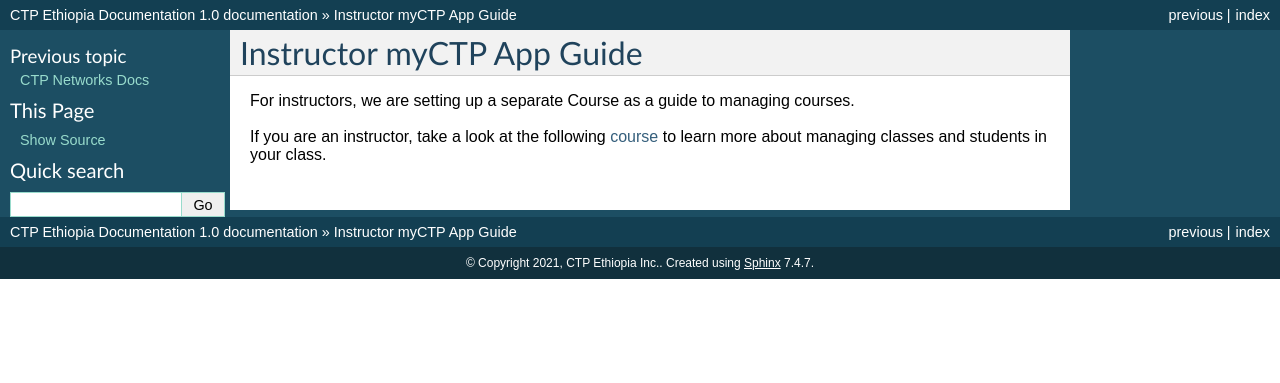
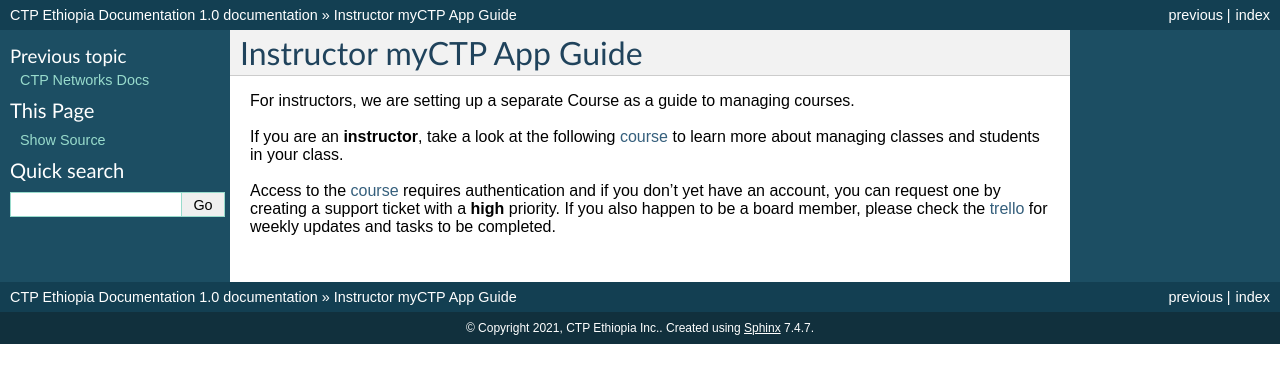
Before and after one commit to CTP-Ethiopia/ctpdocs, a Sphinx documentation site: the page built from docs/instructors.rst, in a window 1280 px wide. Shown: the top 383 px of the page. Built offline with Sphinx 7.4.7, drawn with Linux system fonts in a browser that asks for light colours.

Commit message:
Update instructors.rst

```diff
--- a/docs/instructors.rst
+++ b/docs/instructors.rst
@@ -4,4 +4,6 @@ Instructor myCTP App Guide
 
 | For instructors, we are setting up a separate Course as a guide to managing courses.
 |
-| If you are an instructor, take a look at the following `course <https://my.ctpethiopia.org/app/v1/course/view.php?id=5>`_ to learn more about managing classes and students in your class.
+| If you are an **instructor**, take a look at the following `course <https://my.ctpethiopia.org/app/v1/course/view.php?id=5>`_ to learn more about managing classes and students in your class.
+|
+| Access to the `course <https://my.ctpethiopia.org/app/v1/course/view.php?id=5>`_ requires authentication and if you don't yet have an account, you can request one by creating a support ticket with a **high** priority. If you also happen to be a board member, please check the `trello <https://trello.com/ctp147/>`_ for weekly updates and tasks to be completed.
```
